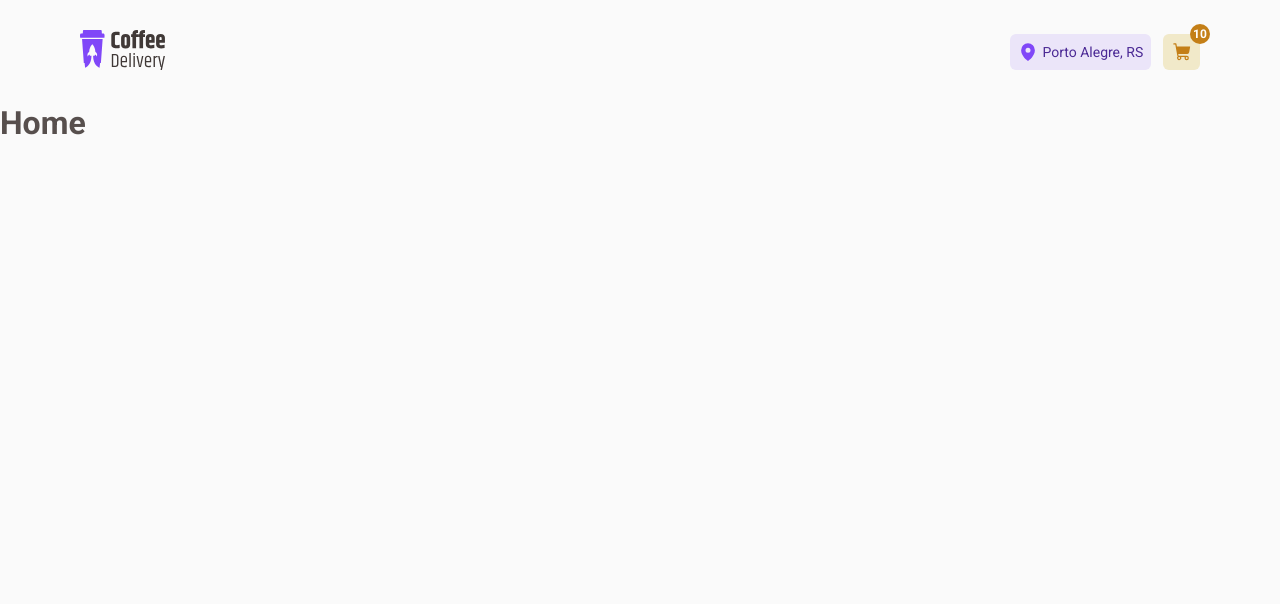
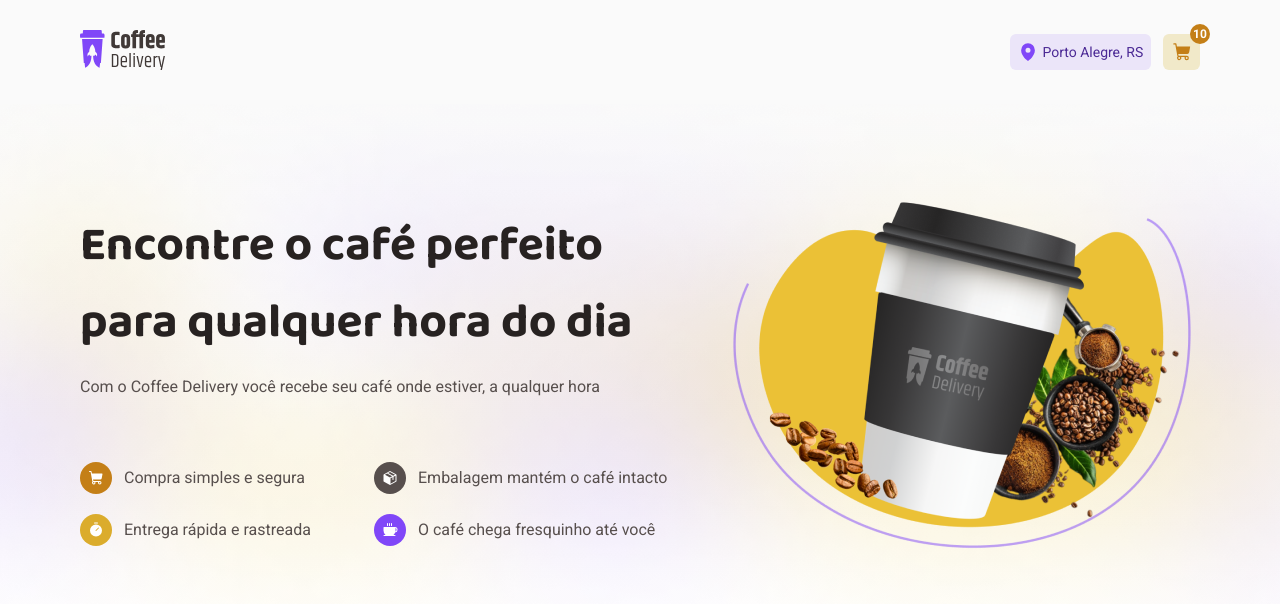
Before and after one commit to leonardoslima/Ignite-ReactJs-Desafio-02, a React (Vite) app: page / in a window 1280 px wide. Shown: the top 604 px of the page. Built offline with nearby package versions, Linux system fonts and the light colour scheme.

Commit message:
Criação do componente Intro

```diff
--- /dev/null
+++ b/src/pages/Home/components/Intro/index.tsx
@@ -0,0 +1,56 @@
+import {
+  BenefitsContainer,
+  IntroContainer,
+  IntroContent,
+  SectionOne,
+} from './styles'
+
+import introImg from '../../../../assets/intro-img.png'
+import { InfoWithIcon } from '../../../../components/InfoWithIcon'
+import { Coffee, Package, ShoppingCart, Timer } from '@phosphor-icons/react'
+import { useTheme } from 'styled-components'
+
+export function Intro() {
+  const { colors } = useTheme()
+
+  return (
+    <IntroContainer>
+      <IntroContent className="container">
+        <div>
+          <SectionOne>
+            <h1>Encontre o café perfeito para qualquer hora do dia</h1>
+            <p>
+              Com o Coffee Delivery você recebe seu café onde estiver, a
+              qualquer hora
+            </p>
+          </SectionOne>
+
+          <BenefitsContainer>
+            <InfoWithIcon
+              iconBg={colors['brand-yellow-dark']}
+              icon={<ShoppingCart weight="fill" />}
+              text="Compra simples e segura"
+            />
+            <InfoWithIcon
+              iconBg={colors['base-text']}
+              icon={<Package weight="fill" />}
+              text="Embalagem mantém o café intacto"
+            />
+            <InfoWithIcon
+              iconBg={colors['brand-yellow']}
+              icon={<Timer weight="fill" />}
+              text="Entrega rápida e rastreada"
+            />
+            <InfoWithIcon
+              iconBg={colors['brand-purple']}
+              icon={<Coffee weight="fill" />}
+              text="O café chega fresquinho até você"
+            />
+          </BenefitsContainer>
+        </div>
+
+        <img src={introImg} alt="" />
+      </IntroContent>
+    </IntroContainer>
+  )
+}
--- /dev/null
+++ b/src/pages/Home/components/Intro/styles.ts
@@ -0,0 +1,49 @@
+import styled from 'styled-components'
+
+import introBackgroundImg from '../../../../assets/intro-background.png'
+
+export const IntroContainer = styled.section`
+  width: 100%;
+  height: 34rem;
+  background: ${({ theme }) => `url(${introBackgroundImg}) no-repeat center,
+    linear-gradient(
+      0deg,
+      ${theme.colors['base-white']} 0%,
+      ${theme.colors['base-background']} 100%
+    )`};
+  background-size: cover;
+
+  display: flex;
+  align-items: center;
+  justify-content: center;
+`
+
+export const IntroContent = styled.div`
+  display: flex;
+  align-items: center;
+  justify-content: space-between;
+  gap: 3.5rem;
+`
+
+export const SectionOne = styled.section`
+  h1 {
+    font-family: ${({ theme }) => theme.fonts.title};
+    font-size: ${({ theme }) => theme.textSizes['title-title-xl']};
+    color: ${({ theme }) => theme.colors['base-title']};
+    margin-bottom: 1rem;
+  }
+
+  span {
+    width: 100%;
+    height: 100%;
+    background: ${({ theme }) => theme.colors['brand-yellow-dark']};
+  }
+`
+export const BenefitsContainer = styled.div`
+  width: 100%;
+  margin-top: 4.125rem;
+
+  display: grid;
+  grid-template-columns: 1fr 1fr;
+  row-gap: 1.25rem;
+`
--- a/src/pages/Home/index.tsx
+++ b/src/pages/Home/index.tsx
@@ -1,3 +1,14 @@
+import { Intro } from './components/Intro'
+import { OurCoffees } from './components/OurCoffees'
+import { HomeContainer } from './styles'
+
 export function Home() {
-  return <h1>Home</h1>
+  return (
+    <HomeContainer>
+      <main>
+        <Intro />
+        <OurCoffees />
+      </main>
+    </HomeContainer>
+  )
 }
--- a/src/pages/Home/styles.ts
+++ b/src/pages/Home/styles.ts
@@ -0,0 +1,5 @@
+import styled from 'styled-components'
+
+export const HomeContainer = styled.div`
+  margin-bottom: 9.8rem;
+`
```
